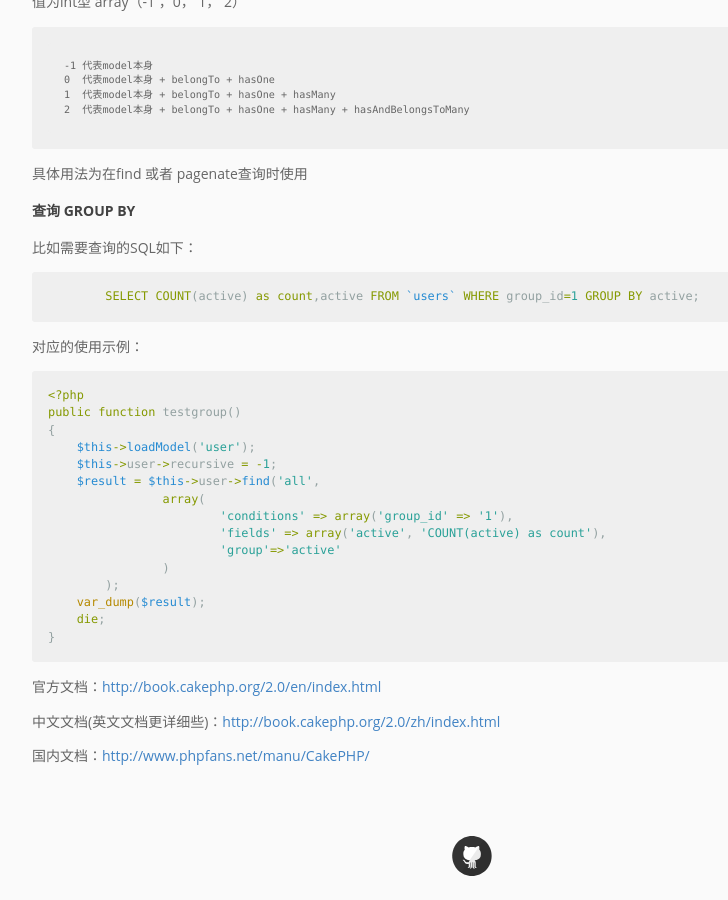
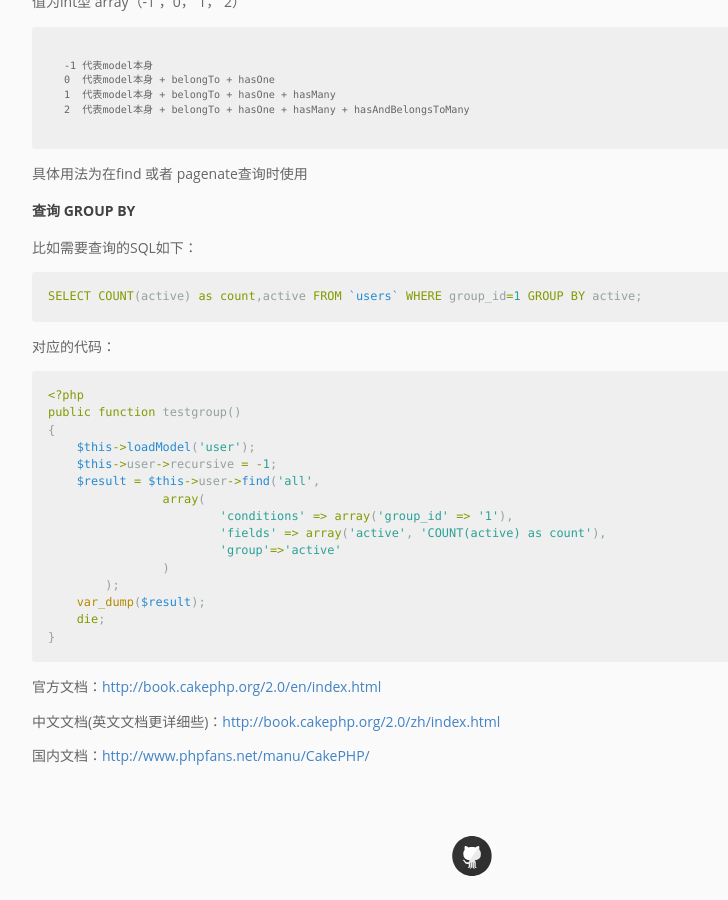
Before and after one commit to pingmalu/pingmalu.github.io, a Jekyll site: the page built from _posts/2016-05-06-CakePHP-2.x笔记.md, in a window 1280 px wide and 900 px high, scrolled down 2806 px. Shown: the whole window, without its empty margins (168-896 px from the left). Built offline with Jekyll 4.4.1, drawn with Linux system fonts in a browser that asks for light colours; nearby versions of some CDN libraries.

Commit message:
add group by

```diff
--- a/_posts/2016-05-06-CakePHP-2.x笔记.md
+++ b/_posts/2016-05-06-CakePHP-2.x笔记.md
@@ -133,10 +133,10 @@ cakephp是一个成熟的框架，在查询中定义了一个属性：recursive
 比如需要查询的SQL如下：
 
 {% highlight sql %}
-	SELECT COUNT(active) as count,active FROM `users` WHERE group_id=1 GROUP BY active;
+SELECT COUNT(active) as count,active FROM `users` WHERE group_id=1 GROUP BY active;
 {% endhighlight %}
 
-对应的使用示例：
+对应的代码：
 
 {% highlight php %}
 <?php
```
